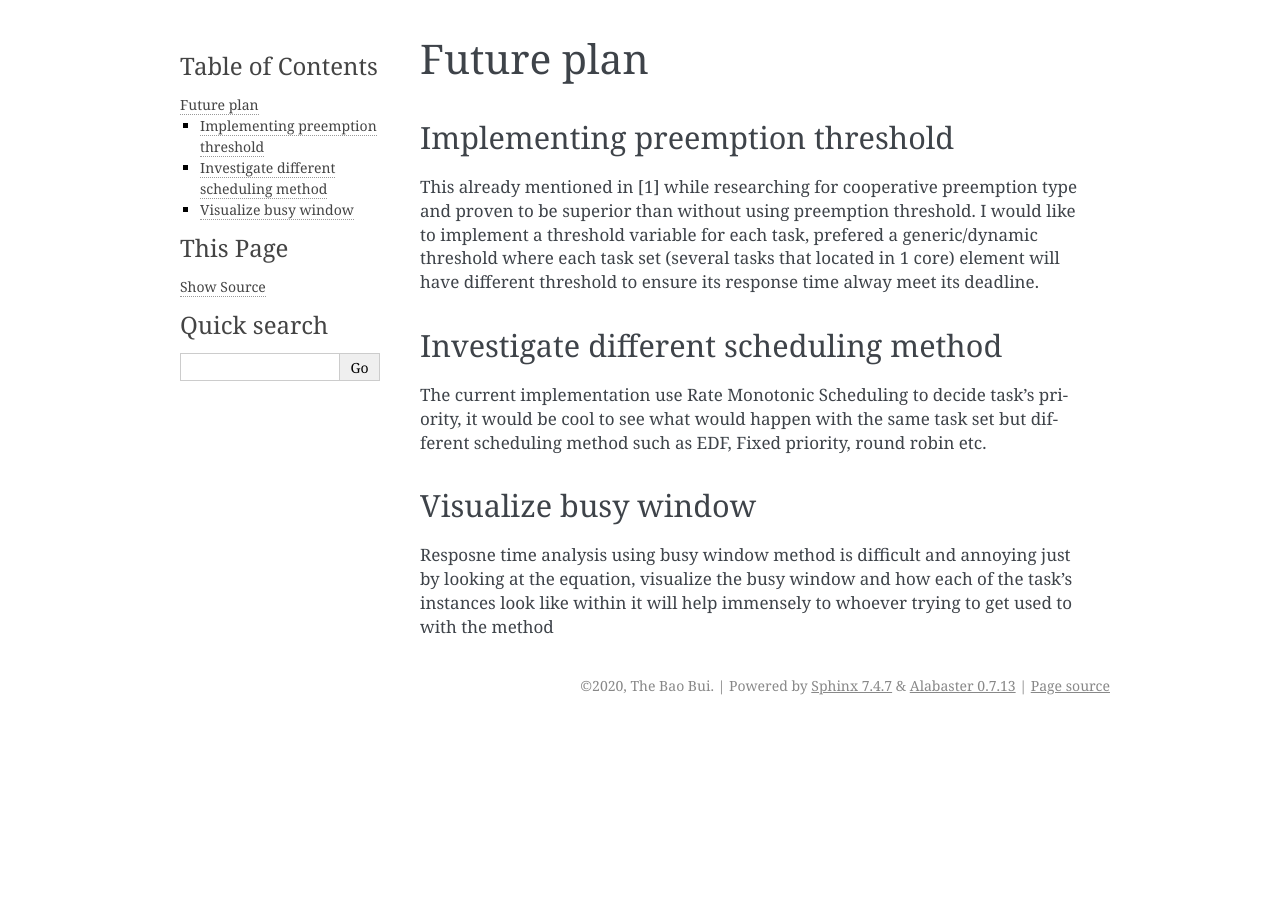
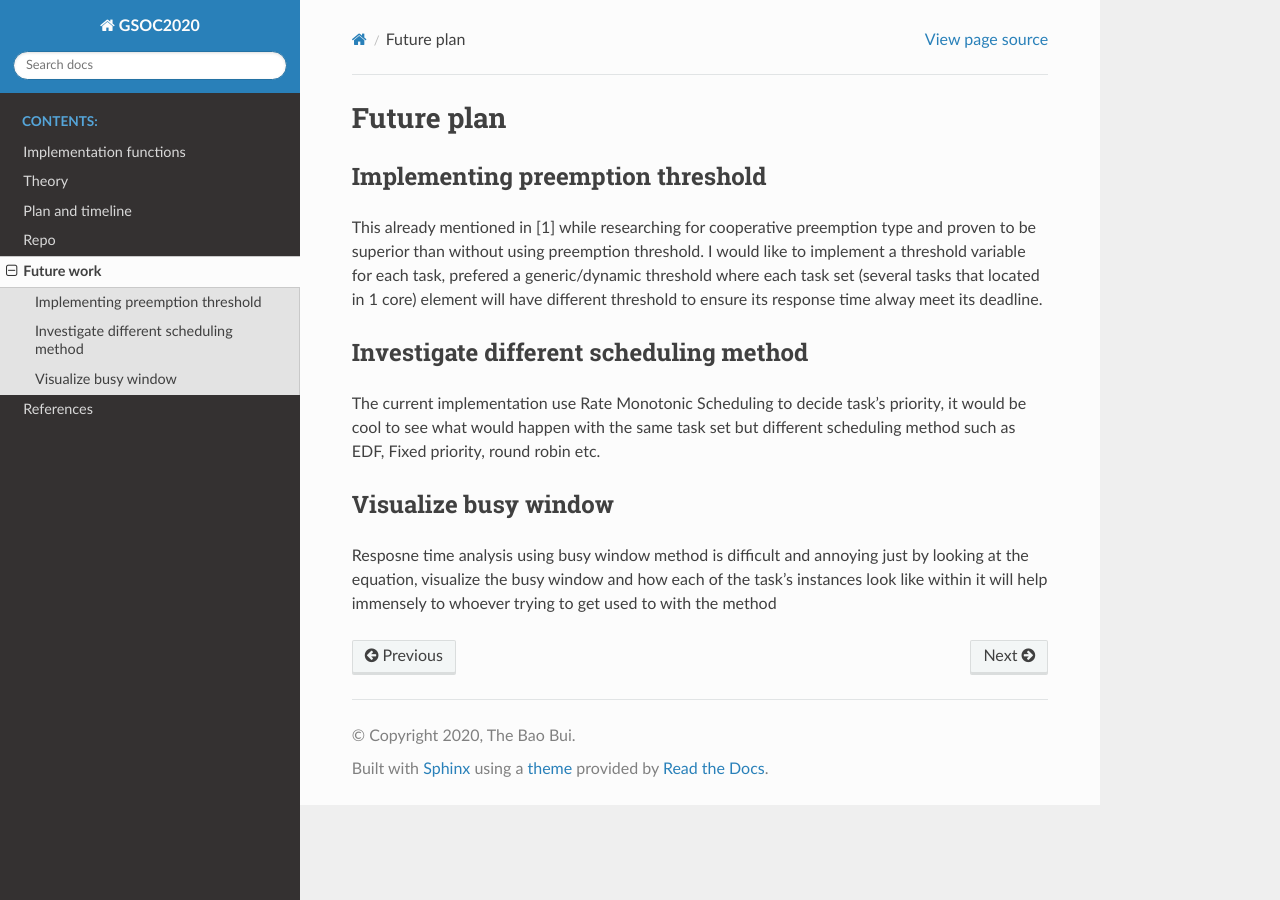
Before and after one commit to zero212/GSOC2020Doc, a Sphinx documentation site: the page built from source/contents/Futurework.md, in a window 1280 px wide. Built offline with Sphinx 7.4.7 and the Read the Docs theme 2.0.0, drawn with Linux system fonts in a browser that asks for light colours.

Commit message:
Adding plan and repo

```diff
--- a/source/conf.py
+++ b/source/conf.py
@@ -13,7 +13,7 @@
 # import os
 # import sys
 # sys.path.insert(0, os.path.abspath('.'))
-
+import sphinx_rtd_theme
 
 # -- Project information -----------------------------------------------------
 
@@ -31,8 +31,11 @@ release = '0.0.1'
 # extensions coming with Sphinx (named 'sphinx.ext.*') or your custom
 # ones.
 extensions = [
-    'recommonmark'
+    'recommonmark',
+    'sphinx_rtd_theme'
 ]
+
+
 
 source_suffix = {
     '.rst': 'restructuredtext',
@@ -54,7 +57,7 @@ exclude_patterns = []
 # The theme to use for HTML and HTML Help pages.  See the documentation for
 # a list of builtin themes.
 #
-html_theme = 'alabaster'
+html_theme = 'sphinx_rtd_theme'
 
 # Add any paths that contain custom static files (such as style sheets) here,
 # relative to this directory. They are copied after the builtin static files,
--- a/source/index.rst
+++ b/source/index.rst
@@ -27,6 +27,8 @@ Content
 
    Implementation functions <contents/Intro>
    Theory <contents/Theory>
+   Plan and timeline <contents/Plan>
+   Repo <contents/Repo>
    Future work <contents/Futurework>
    References <contents/References>
 
```
Also changed, not shown: source/contents/Plan.md (added, +37 -0 lines), source/contents/Repo.md (added, +9 -0 lines).
